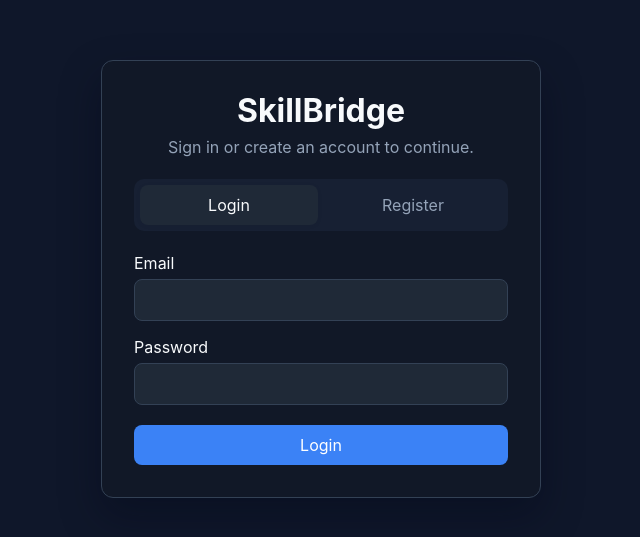
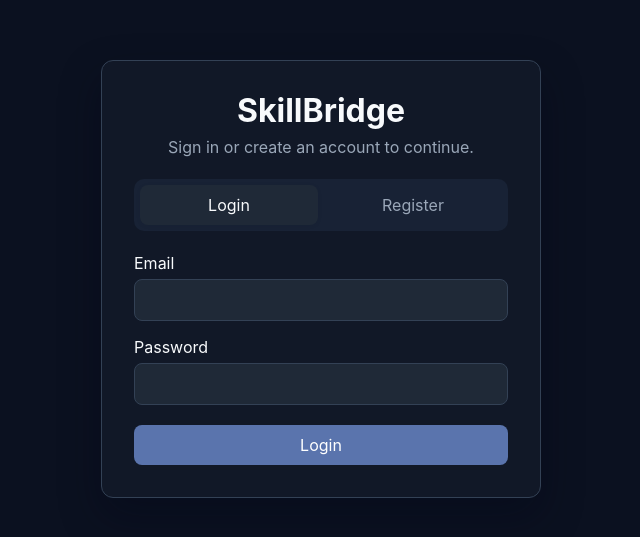
Before and after one commit to git4alauddin/skillBridge, a React (Vite) app in the folder client/: page /auth in a window 1280 px wide. Shown: the part 121-658 px from the top of the page, without its empty margins (319-959 px from the left). Built offline with nearby package versions, Linux system fonts and the light colour scheme; no server answers.

Commit message:
m11c.f6d.sidebar_nav_polish

```diff
--- a/client/src/index.css
+++ b/client/src/index.css
@@ -1,15 +1,15 @@
 /* Theme tokens */
 :root {
-  --bg: #0f172a;
+  --bg: #0b1120;
   --surface: #111827;
-  --surface-muted: #172033;
+  --surface-muted: #182235;
   --surface-raised: #1f2937;
-  --text: #94a3b8;
+  --text: #9aa7b8;
   --text-strong: #f8fafc;
   --border: #334155;
-  --primary: #3b82f6;
-  --primary-dark: #2563eb;
-  --danger: #ef4444;
+  --primary: #5a74ad;
+  --primary-dark: #364d81;
+  --danger: #f97373;
   --success: #22c55e;
   --warning: #f59e0b;
   --info: #38bdf8;
@@ -135,20 +135,42 @@ h3 {
 
 .sidebar-nav {
   display: grid;
-  gap: 8px;
+  gap: 0;
 }
 
 .sidebar-nav a {
-  border-radius: 8px;
+  border-bottom: 1px solid var(--border);
+  border-radius: 0;
   color: var(--text);
-  padding: 10px 12px;
+  padding: 12px 4px;
+  position: relative;
   text-decoration: none;
+}
+
+.sidebar-nav a + a {
+  border-top: 0;
 }
 
 .sidebar-nav a.active,
 .sidebar-nav a:hover {
-  background: var(--surface-muted);
+  background: transparent;
   color: var(--text-strong);
+}
+
+.sidebar-nav a.active {
+  padding-left: 12px;
+}
+
+.sidebar-nav a.active::before {
+  position: absolute;
+  top: 50%;
+  left: 0;
+  width: 2px;
+  height: 18px;
+  border-radius: 999px;
+  background: var(--primary);
+  content: "";
+  transform: translateY(-50%);
 }
 
 .shell-main {
@@ -290,6 +312,7 @@ h3 {
   -webkit-box-orient: vertical;
   -webkit-line-clamp: 2;
   font-size: 18px;
+  font-weight: 400;
   line-height: 1.25;
   min-height: calc(18px * 1.25 * 2);
 }
@@ -339,15 +362,16 @@ h3 {
 }
 
 .details-list dt {
-  color: var(--text);
-  font-size: 12px;
+  color: var(--text-strong);
+  font-size: 13px;
   font-weight: 400;
   text-transform: none;
 }
 
 .details-list dd {
   margin: 0;
-  color: var(--text-strong);
+  color: var(--text);
+  font-size: 12px;
   font-weight: 400;
 }
 
```
